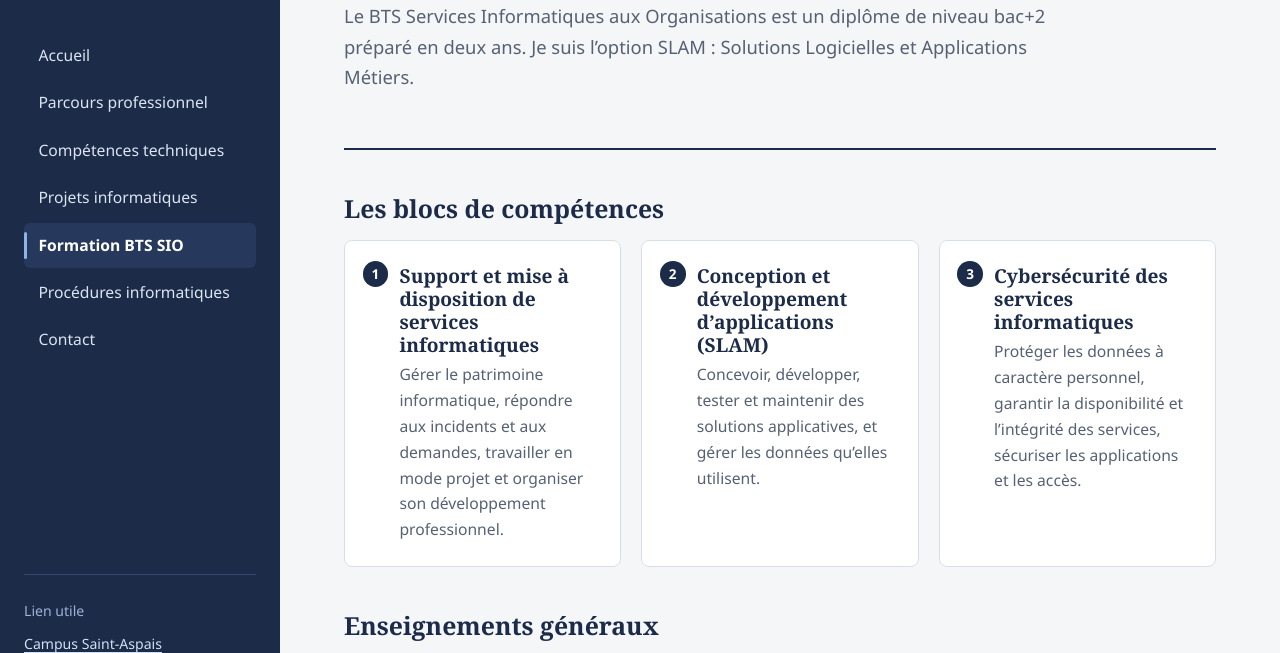
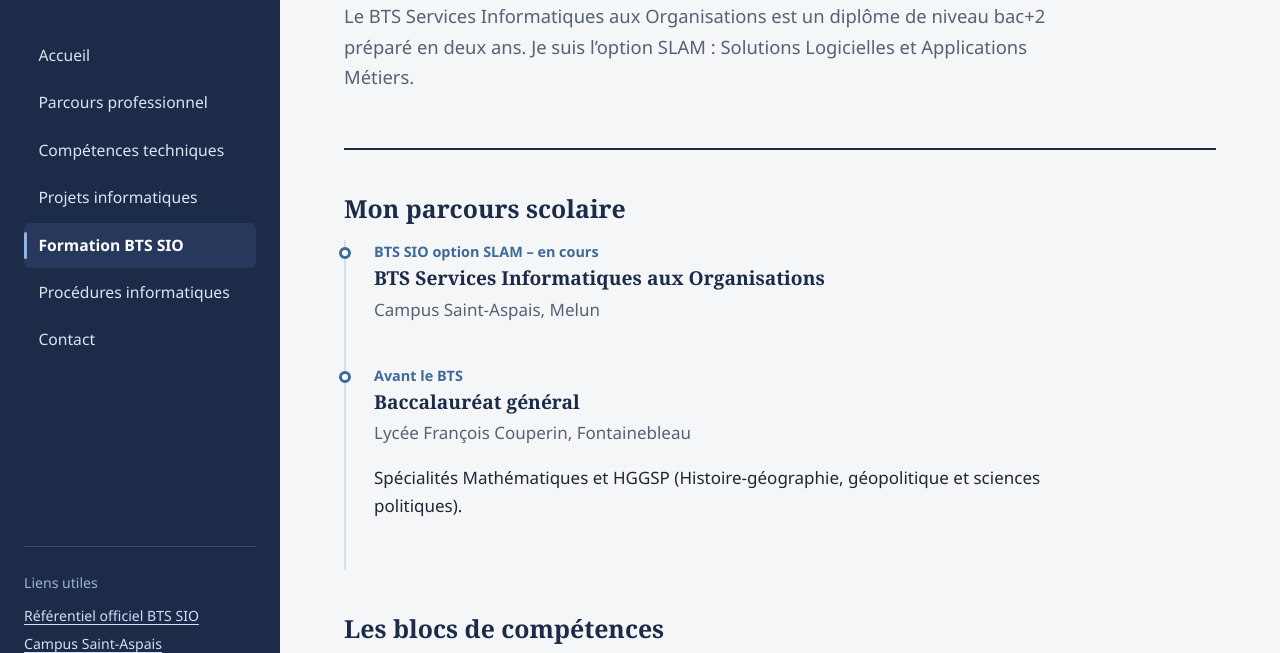
Before and after one commit to hakuu7/portfolio-bts-sio, a plain HTML site: page portfolio2.Formation.html in a window 1280 px wide. Shown: the part 118-771 px from the top of the page. Drawn offline with Linux system fonts and the light colour scheme.

Commit message:
Ajout du bac et du lien vers le référentiel

```diff
--- a/portfolio2.Formation.html
+++ b/portfolio2.Formation.html
@@ -24,7 +24,8 @@
       </ul>
     </nav>
     <div class="menu__pied">
-      <p>Lien utile</p>
+      <p>Liens utiles</p>
+      <a href="https://referentiels-professionnels.eduscol.education.fr/referentiels_BTS/BTS_ServicesInformatiquesOrganisations.pdf" target="_blank" rel="noopener">Référentiel officiel BTS SIO</a>
       <a href="https://institutionsaintaspais.fr/campus/" target="_blank" rel="noopener">Campus Saint-Aspais</a>
     </div>
   </aside>
@@ -35,6 +36,21 @@
         <h1>Formation BTS SIO</h1>
         <p class="intro">Le BTS Services Informatiques aux Organisations est un diplôme de niveau bac+2 préparé en deux ans. Je suis l’option SLAM : Solutions Logicielles et Applications Métiers.</p>
       </header>
+      <h2>Mon parcours scolaire</h2>
+      <ol class="chrono">
+        <li>
+          <time>BTS SIO option SLAM – en cours</time>
+          <h3>BTS Services Informatiques aux Organisations</h3>
+          <p class="lieu">Campus Saint-Aspais, Melun</p>
+        </li>
+        <li>
+          <time>Avant le BTS</time>
+          <h3>Baccalauréat général</h3>
+          <p class="lieu">Lycée François Couperin, Fontainebleau</p>
+          <p>Spécialités Mathématiques et HGGSP (Histoire-géographie, géopolitique et sciences politiques).</p>
+        </li>
+      </ol>
+
       <h2>Les blocs de compétences</h2>
       <div class="grille blocs cascade">
         <section class="carte carte--bloc bloc"><h3>Support et mise à disposition de services informatiques</h3><p>Gérer le patrimoine informatique, répondre aux incidents et aux demandes, travailler en mode projet et organiser son développement professionnel.</p></section>
@@ -51,6 +67,7 @@
       </div>
 
       <div class="actions">
+        <a class="bouton" href="https://referentiels-professionnels.eduscol.education.fr/referentiels_BTS/BTS_ServicesInformatiquesOrganisations.pdf" target="_blank" rel="noopener">Consulter le référentiel officiel</a>
         <a class="bouton bouton--clair" href="https://institutionsaintaspais.fr/campus/" target="_blank" rel="noopener">Site du campus Saint-Aspais</a>
       </div>
     </div>
```
Also changed, not shown: index.html (+2 -1 lines), portfolio2.Competences.html (+2 -1 lines), portfolio2.Contact.html (+2 -3 lines), portfolio2.Experiences.html (+2 -1 lines), portfolio2.Procedures.html (+2 -1 lines), portfolio2.Projet.html (+2 -1 lines).
